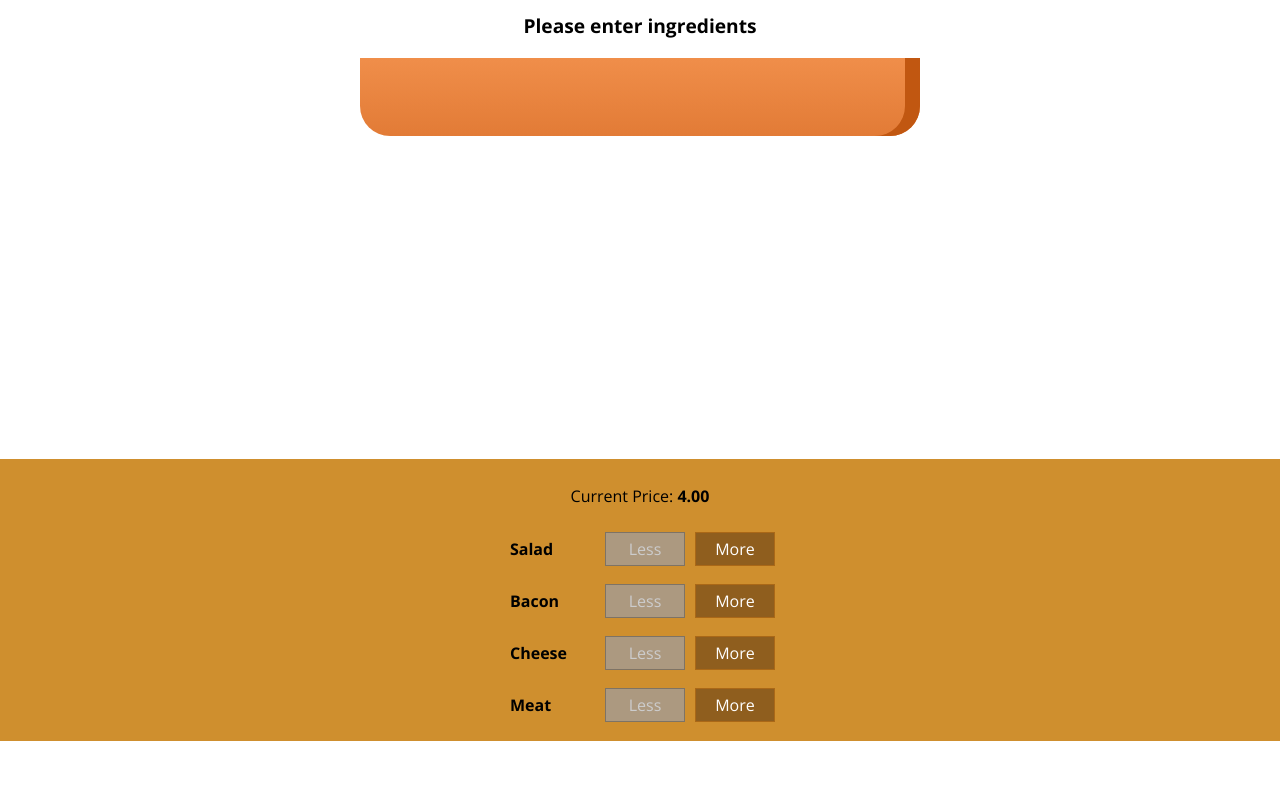
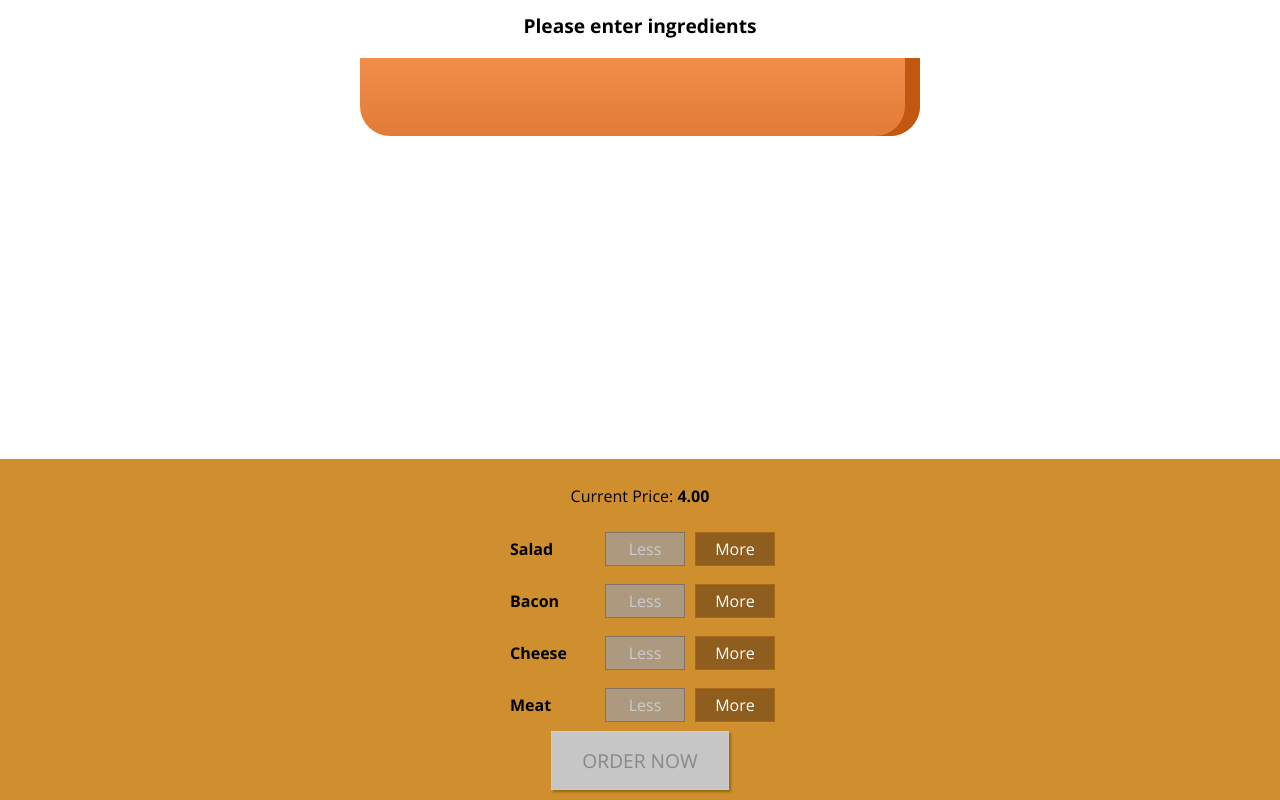
Before and after one commit to fayssalaitb/burgerv2, a React (Create React App) app: page / in a window 1280 px wide. Shown: the part 179-979 px from the top of the page. Before the commit the page ends 920 px from the top, so only its background shows below. Built offline with nearby package versions, Linux system fonts and the light colour scheme.

Commit message:
add a Order button and the logic . the updatePurchasestate method had to to recieve the ingredients and not fitch them directly due to the setstate work

```diff
--- a/src/components/Burger/BuildControls/BuildControls.js
+++ b/src/components/Burger/BuildControls/BuildControls.js
@@ -27,6 +27,9 @@
           />
         );
       })}
+      <button className={classes.OrderButton} disabled={!props.purchasable}>
+        ORDER NOW
+      </button>
     </div>
   );
 };
--- a/src/components/Burger/BuildControls/BuildControls.module.css
+++ b/src/components/Burger/BuildControls/BuildControls.module.css
@@ -8,3 +8,45 @@
   margin: auto;
   padding: 10px 0;
 }
+
+.OrderButton {
+  background-color: #dad735;
+  outline: none;
+  cursor: pointer;
+  border: 1px solid #966909;
+  color: #966909;
+  font-family: inherit;
+  font-size: 1.2em;
+  padding: 15px 30px;
+  box-shadow: 2px 2px 2px #966909;
+}
+
+.OrderButton:hover,
+.OrderButton:active {
+  background-color: #a0db41;
+  border: 1px solid #966909;
+  color: #966909;
+}
+
+.OrderButton:disabled {
+  background-color: #c7c6c6;
+  cursor: not-allowed;
+  border: 1px solid #ccc;
+  color: #888888;
+}
+
+.OrderButton:not(:disabled) {
+  animation: enable 0.3s linear;
+}
+
+@keyframes enable {
+  0% {
+    transform: scale(1);
+  }
+  60% {
+    transform: scale(1.1);
+  }
+  100% {
+    transform: scale(1);
+  }
+}
--- a/src/components/Burger/Burger.js
+++ b/src/components/Burger/Burger.js
@@ -16,7 +16,7 @@
   if (transformedIngredients.length === 0) {
     transformedIngredients = <p>Please enter ingredients</p>;
   }
-  console.log(transformedIngredients);
+
   return (
     <div className={classes.Burger}>
       <BurgerIngredient type="bread-top" />
--- a/src/containers/BurgerBuilder/BurgerBuilder.js
+++ b/src/containers/BurgerBuilder/BurgerBuilder.js
@@ -20,7 +20,22 @@
       cheese: 0
     },
 
-    totalPrice: 4
+    totalPrice: 4,
+    purchasable: false
+  };
+
+  updatePurchaseState = ingredients => {
+    const sum = Object.keys(ingredients)
+      .map(igKey => {
+        return ingredients[igKey];
+      })
+      .reduce((sum, el) => {
+        return sum + el;
+      }, 0);
+
+    this.setState({ purchasable: sum > 0 });
+    console.log(sum);
+    console.log(this.state.purchasable);
   };
 
   addIngredientHandler = type => {
@@ -34,6 +49,7 @@
     const newPrice = oldPrice + INGREDIENT_PRICE[type];
 
     this.setState({ ingredients: updatedIngredients, totalPrice: newPrice });
+    this.updatePurchaseState(updatedIngredients);
   };
 
   removeIngredientHandler = type => {
@@ -50,6 +66,7 @@
     const newPrice = oldPrice - INGREDIENT_PRICE[type];
 
     this.setState({ ingredients: updatedIngredients, totalPrice: newPrice });
+    this.updatePurchaseState(updatedIngredients);
   };
 
   render() {
@@ -65,6 +82,7 @@
           ingredientRemoved={this.removeIngredientHandler}
           disabled={disabledInfo}
           price={this.state.totalPrice}
+          purchasable={this.state.purchasable}
         />
       </Aux>
     );
```
